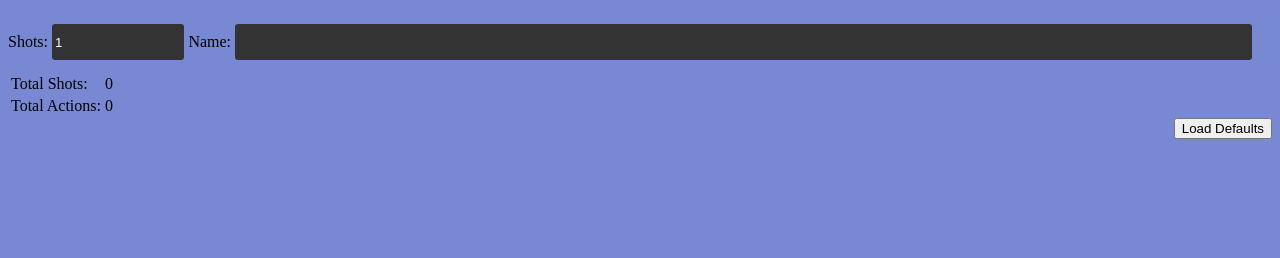
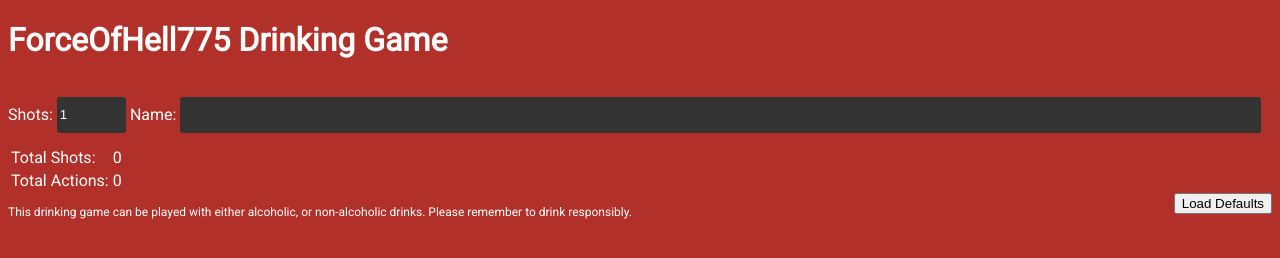
Before and after one commit to caffeinewriter/fohdg, a plain HTML site: page index.html in a window 1280 px wide. Drawn offline with nearby package versions, Linux system fonts and the light colour scheme.

Commit message:
Design tweaks + charset

```diff
--- a/index.html
+++ b/index.html
@@ -1,10 +1,13 @@
 <!DOCTYPE html>
 <html ng-app="root">
   <head>
+    <meta charset="utf-8" />
     <title>Force of Hell Drinking Game | By Caffeinewriter</title>
+    <link href='http://fonts.googleapis.com/css?family=Roboto' rel='stylesheet' type='text/css'>
     <link rel="stylesheet" href="main.css">
   </head>
   <body>
+    <h1>ForceOfHell775 Drinking Game</h1>
     <div class="game" ng-controller="game">
       <ul>
         <li ng-repeat="game in games">
@@ -15,7 +18,7 @@
         </li>
       </ul>
       <div class="inputs">
-        Shots: <input type="number" ng-model="tempShots" class="shots" /> Name: <input type="text" ng-model="tempGame" ng-enter="pushGame()" class="name" />
+        <label for="shots">Shots: </label><input name="shots" type="number" ng-model="tempShots" class="shots" /> <label for="name">Name: </label><input type="text" ng-model="tempGame" ng-enter="pushGame()" name="name" class="name" />
       </div>
       <table>
         <tr>
@@ -28,6 +31,7 @@
         </tr>
       </table>
       <button ng-click="loadDefaults()">Load Defaults</button>
+      <p class="disclaimer">This drinking game can be played with either alcoholic, or non-alcoholic drinks. Please remember to drink responsibly.</p>
     </div>
     <script src="http://cdnjs.cloudflare.com/ajax/libs/c3/0.4.10/c3.min.js"></script>
     <script src="http://cdnjs.cloudflare.com/ajax/libs/angular.js/1.3.15/angular.min.js"></script>
--- a/main.css
+++ b/main.css
@@ -1,5 +1,7 @@
 body {
-  background-color: #7988D2;
+  background-color: #B2302A;
+  color: #FEFEFE;
+  font-family: 'Roboto', 'Helvetica', sans-serif;
 }
 
 ul {
@@ -38,16 +40,20 @@ button {
   background-color: #333;
   color: #fefefe;
   height: 100%;
-  width: 10%;
+  width: 5%;
   border-radius: 3px;
   border: 1px transparent solid;
 }
 
 .name {
   background-color: #333;
-  color: #fefefe;
+  color: #FEFEFE;
   height: 100%;
-  width: 80%;
+  width: 85%;
   border-radius: 3px;
   border: 1px transparent solid;
 }
+
+.disclaimer {
+  font-size: .75em;
+}
```
